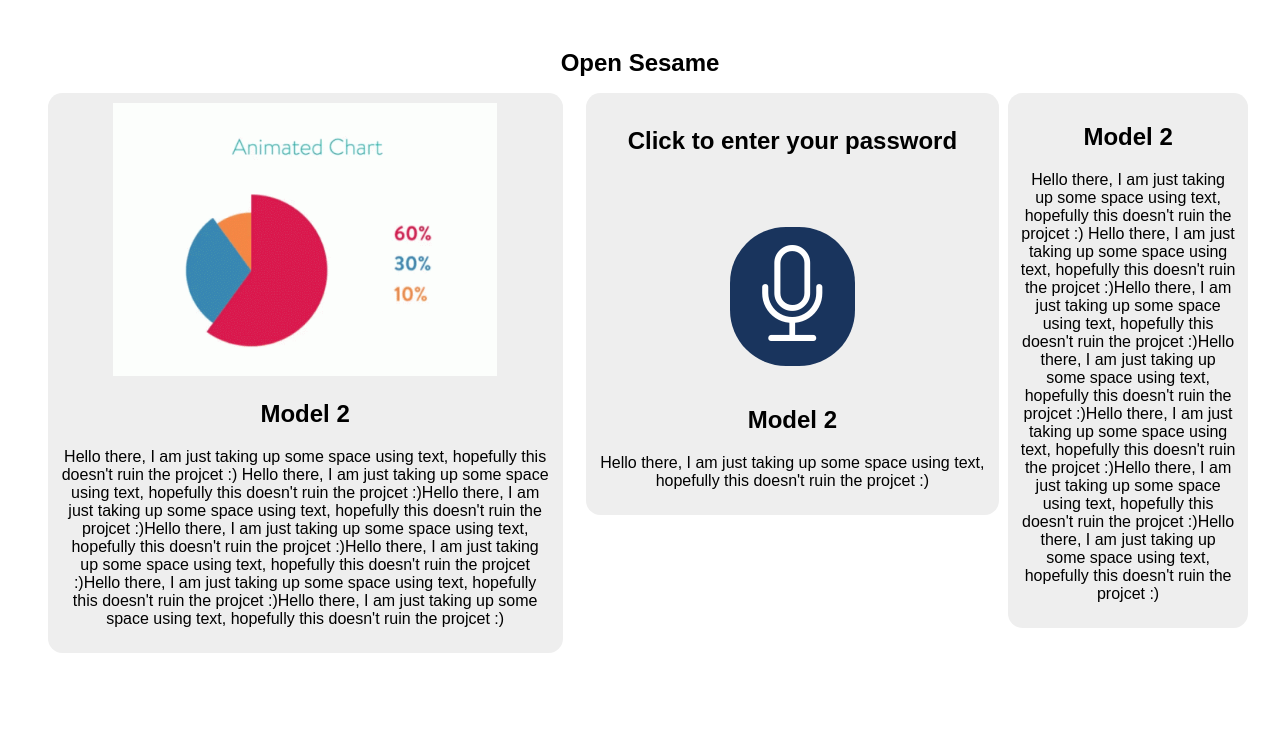
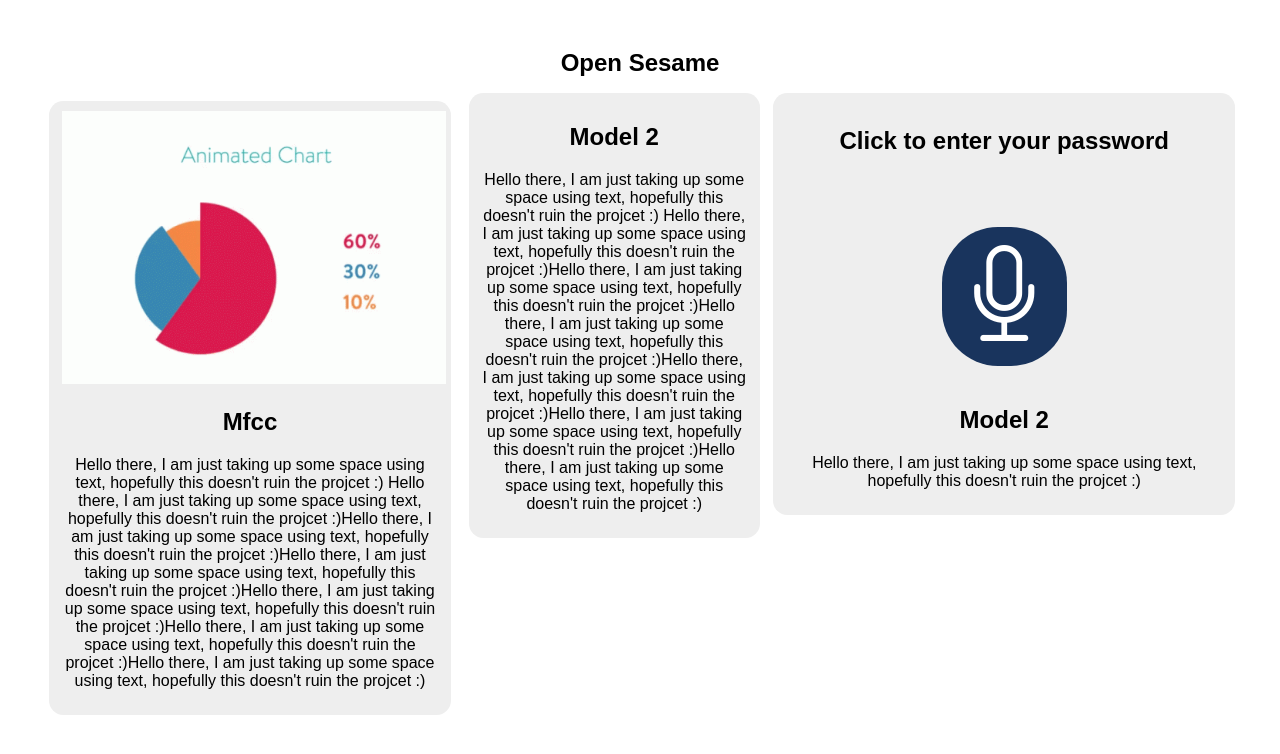
Before and after one commit to mahmoud1yaser/Open-sesame, a Flask app: page / in a window 1280 px wide. Shown: the top 754 px of the page. Run offline with Flask 2, Linux system fonts and the light colour scheme; parts of the project's set-up code (start-up, migrations or seed data) failed here and were passed over; some libraries are stand-ins or nearby versions.

Commit message:
finished front

```diff
--- a/static/css/index.css
+++ b/static/css/index.css
@@ -72,12 +72,12 @@ border-radius: 1.5rem;
     padding: 0.5rem;
     border-radius: 2rem;
     text-align: center;
-    min-width: 33vw;
+    max-width: 33vw;
     height: 79vh;
 }
 
 .middle-section {
-    min-width: 33vw;
+    max-width: 33vw;
     height: 80vh;
     display: flex;
     justify-content: center;
@@ -86,7 +86,7 @@ border-radius: 1.5rem;
     padding: 0.5rem;
     border-radius: 2rem;
     text-align: center;
-    min-width: 33vw;
+    max-width: 33vw;
     height: 79vh;
 }
 
--- a/templates/index.html
+++ b/templates/index.html
@@ -17,10 +17,10 @@
       <!-- Rest of the page -->
       <div class="mid-section">
         <!-- Left section -->
-        <div id="left-section" class="left-options">
-          <div class="section-container">
+        <div id="left-section" class="left-section">
+         <div class="section-container">
             <img src="../static/assets/trial.gif" alt="img" class="infographic">
-            <h2 class="title">Model 2</h2>
+            <h2 class="title">Mfcc</h2>
             <p>Hello there, I am just taking up some space using text, hopefully this doesn't
               ruin the projcet :)
               Hello there, I am just taking up some space using text, hopefully this doesn't
@@ -36,6 +36,23 @@
 
         <!-- Middle section -->
         <div class="middle-section">
+          <div class="section-container">
+            <h2 class="title">Model 2</h2>
+            <p>Hello there, I am just taking up some space using text, hopefully this doesn't
+              ruin the projcet :)
+              Hello there, I am just taking up some space using text, hopefully this doesn't
+              ruin the projcet :)Hello there, I am just taking up some space using text, hopefully this doesn't
+              ruin the projcet :)Hello there, I am just taking up some space using text, hopefully this doesn't
+              ruin the projcet :)Hello there, I am just taking up some space using text, hopefully this doesn't
+              ruin the projcet :)Hello there, I am just taking up some space using text, hopefully this doesn't
+              ruin the projcet :)Hello there, I am just taking up some space using text, hopefully this doesn't
+              ruin the projcet :)
+            </p>
+         </div>
+        </div>
+
+        <!-- Right section of the website -->
+        <div id="right-section" class="right-options">
           <div class="section-container">
             <div id="model-section">
               <div class="container">
@@ -55,23 +72,6 @@
          </div>
         </div>
 
-        <!-- Right section of the website -->
-        <div id="right-section" class="right-options">
-          <div class="section-container">
-            <h2 class="title">Model 2</h2>
-            <p>Hello there, I am just taking up some space using text, hopefully this doesn't
-              ruin the projcet :)
-              Hello there, I am just taking up some space using text, hopefully this doesn't
-              ruin the projcet :)Hello there, I am just taking up some space using text, hopefully this doesn't
-              ruin the projcet :)Hello there, I am just taking up some space using text, hopefully this doesn't
-              ruin the projcet :)Hello there, I am just taking up some space using text, hopefully this doesn't
-              ruin the projcet :)Hello there, I am just taking up some space using text, hopefully this doesn't
-              ruin the projcet :)Hello there, I am just taking up some space using text, hopefully this doesn't
-              ruin the projcet :)
-            </p>
-         </div>
-        </div>
-
 
       </div>
     </div>
```
Lines whose indentation alone changed are shown as unchanged.
